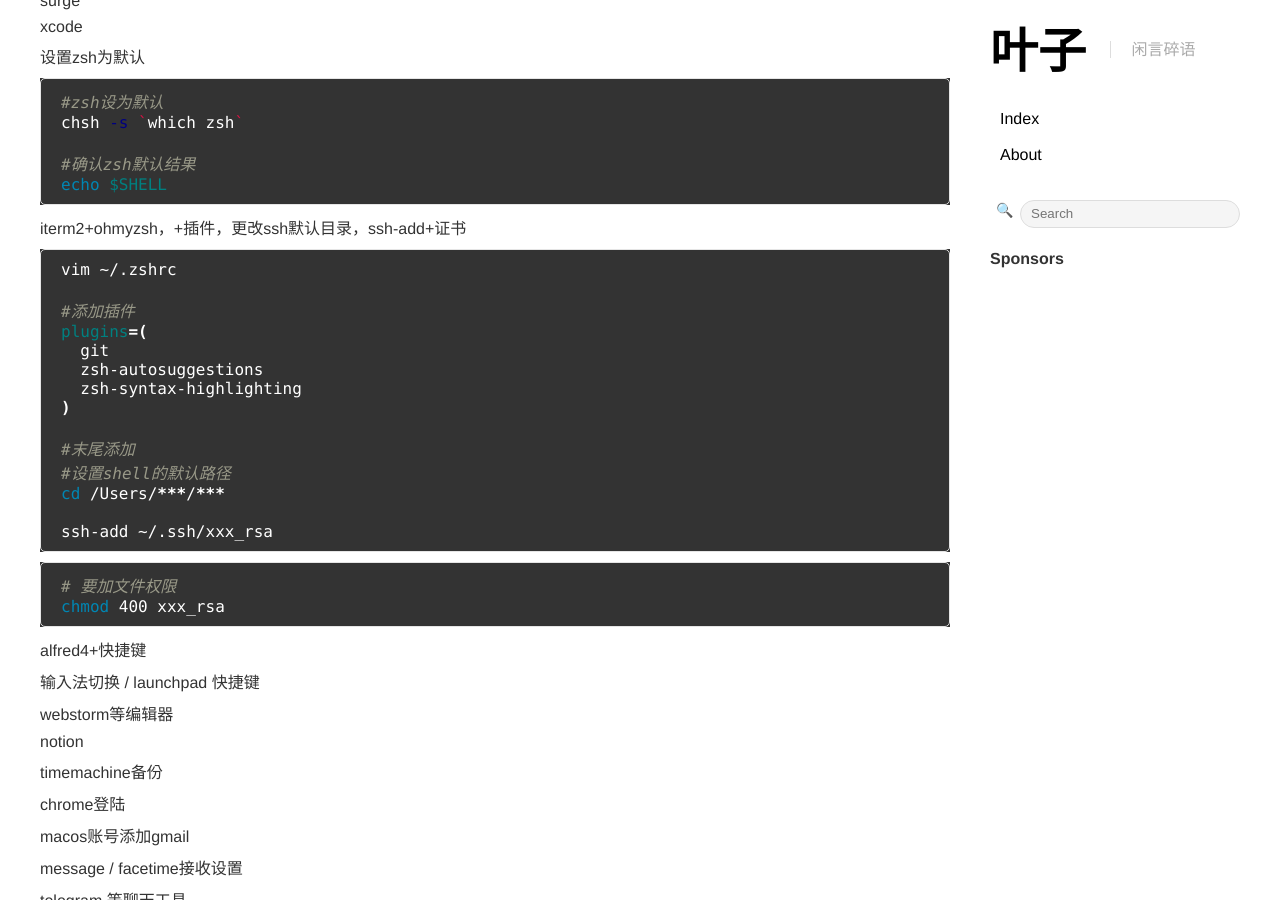
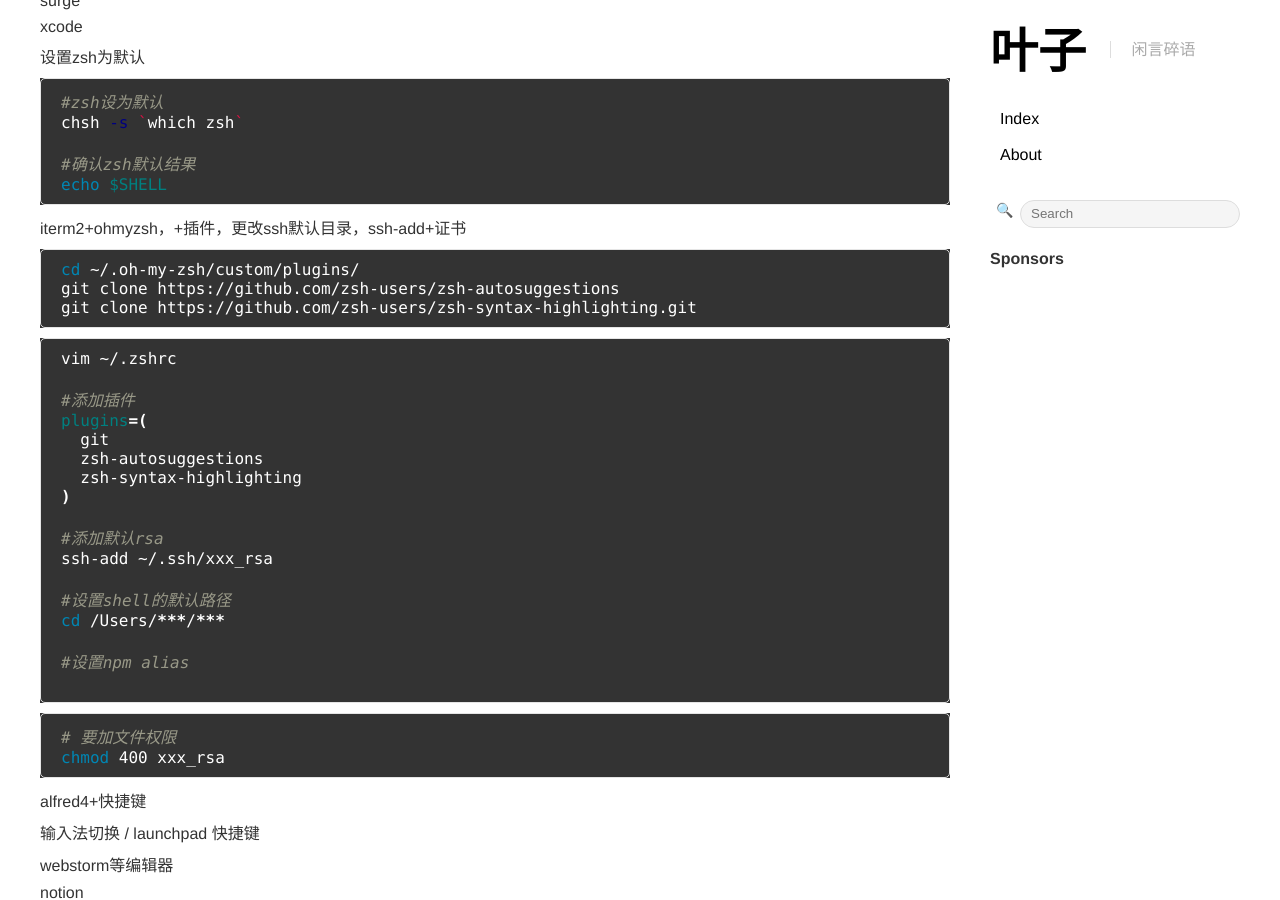
Before and after one commit to yeeh/blog.yeeh.org, a Jekyll site: the page built from _posts/2021-11-13-setup-new-mac.md, in a window 1280 px wide and 900 px high, scrolled down 406 px. Built offline with Jekyll 4.4.1, drawn with Linux system fonts in a browser that asks for light colours.

Commit message:
fix blog -- setup macos

````diff
--- a/_posts/2021-11-13-setup-new-mac.md
+++ b/_posts/2021-11-13-setup-new-mac.md
@@ -37,6 +37,12 @@
 iterm2+ohmyzsh，+插件，更改ssh默认目录，ssh-add+证书
 
 ```sh
+cd ~/.oh-my-zsh/custom/plugins/
+git clone https://github.com/zsh-users/zsh-autosuggestions
+git clone https://github.com/zsh-users/zsh-syntax-highlighting.git
+```
+
+```sh
 vim ~/.zshrc
 
 #添加插件
@@ -46,11 +52,14 @@
   zsh-syntax-highlighting
 )
 
-#末尾添加
+#添加默认rsa
+ssh-add ~/.ssh/xxx_rsa
+
 #设置shell的默认路径
 cd /Users/***/***
 
-ssh-add ~/.ssh/xxx_rsa
+#设置npm alias
+
 ```
 
 ```sh
````
